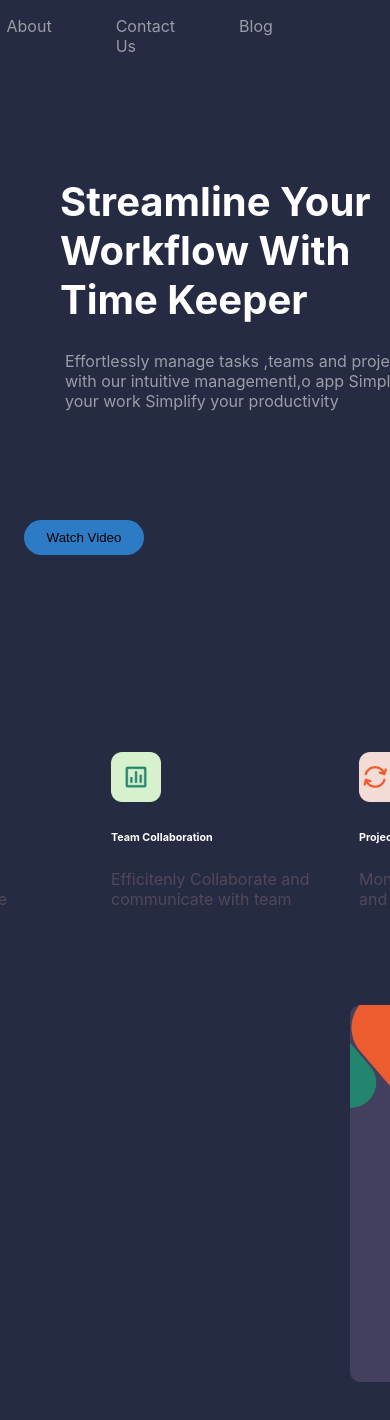
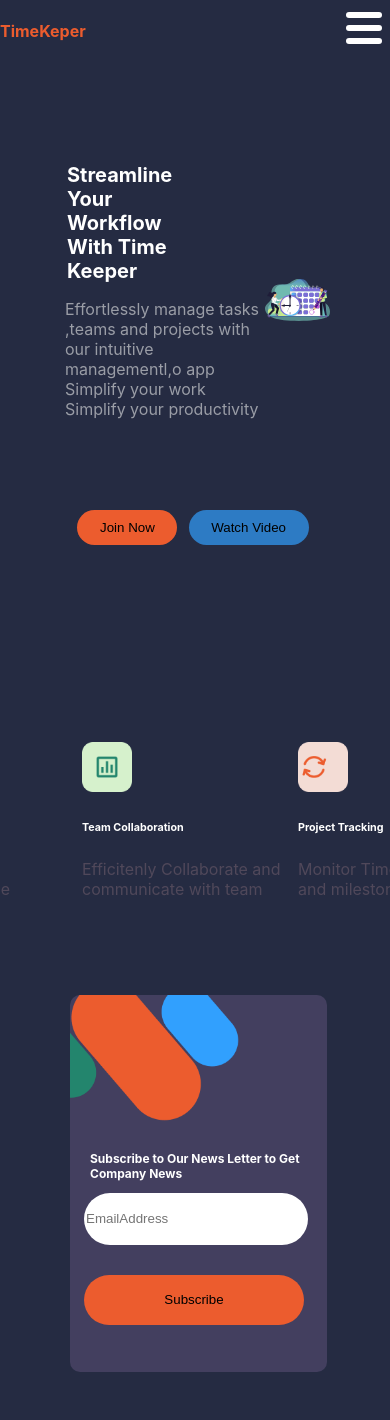
Before and after one commit to jMkwendy45/TimeKeeperFrontEnd, a React (Create React App) app: page / in a window 390 px wide. Shown: the top 1420 px of the page. Built offline with nearby package versions, Linux system fonts and the light colour scheme.

Commit message:
responsv

```diff
--- a/src/component/home/home.css
+++ b/src/component/home/home.css
@@ -27,7 +27,7 @@
     display: flex;
     justify-content: center;
     align-items: center;
-    margin-right:939px;
+    margin-right:1100px;
     margin-top:50px;
     gap:3rem;
 }
@@ -120,3 +120,76 @@
     border-radius:30px;
     background-color: #ec5c2e;
 }
+@media screen and (min-width:360px) and (max-width:740px) {
+    .streamText{
+        font-size:10px;
+        width:110px;
+        /*overflow-wrap:break-word;*/
+        color:#ffffff;
+        margin-right:10px;
+        margin-left:7px;
+    }
+    .effort-text{
+        width:200px;
+        overflow-wrap:break-word;
+        margin-left:5px;
+        color:#9a9da6;
+    }
+    .joinandwatchButton{
+        display: flex;
+        justify-content: center;
+        align-items: center;
+        margin-right:4px;
+        margin-top:7px;
+        gap:0.7rem;
+    }
+    .joinButton button{
+        height:35px;
+        width:100px;
+        border-radius: 40px;
+        border-style: none;
+        background-color: #ec5c2e;
+    }
+    .subscribe-box{
+        width: 257px;
+        height: 377px;
+        border: none;
+        background:#433f5f;
+        border-radius:10px;
+
+        boxShadow: 2px 2px 4px rgba(0, 0, 0, 0.2);
+        /*padding: 90px;*/
+        margin-left:70px;
+        margin-top:80px;
+    }
+    .subscribe-box h3{
+        margin-left:20px;
+        font-size:12px;
+        color:white;
+    }
+    .sub-button input{
+        height:50px;
+        width:220px;
+        border-radius:40px;
+        border:none;
+    }
+    .sub-button{
+        margin-left:14px;
+    }
+    .sub-button button{
+        /*magin-right:20px;*/
+        height:50px;
+        width:220px;
+        border:none;
+        border-radius:30px;
+        margin-top:30px;
+        background-color: #ec5c2e;
+    }
+    .key-feature-imgs {
+        display: flex;
+        justify-content: center;
+        align-items: center;
+        margin-left: 160px;
+        gap:1rem;
+    }
+}
--- a/src/component/navBar/NavBar.jsx
+++ b/src/component/navBar/NavBar.jsx
@@ -13,8 +13,13 @@ const NavBar = () =>{
         <div class="nav-main-container">
             <div className="inner-container" >
                 <h4>TimeKeper</h4>
+                <div className="menu" onClick={() => setIsOpen(!isOpen)}>
+                    <span></span>
+                    <span></span>
+                    <span></span>
+                </div>
                 <div className="navBarFields">
-                    <ul>
+                    <ul className={isOpen ? "open" : ""}>
                         <li className="active"><a href="#">Home</a></li>
                         <Link to="/login">Login</Link>
                         <li><a href="#">About</a></li>
--- a/src/component/navBar/navBar.css
+++ b/src/component/navBar/navBar.css
@@ -72,3 +72,52 @@
 #mobile i{
     color:white;
 }
+.menu {
+    display: none;
+    position: absolute;
+    top: 0.75rem;
+    right: 0.5rem;
+    flex-direction: column;
+    justify-content: space-between;
+    width: 2.25rem;
+    height: 2rem;
+}
+.menu span {
+    height: 0.4rem;
+    width: 100%;
+    background-color: #fff;
+    border-radius: 0.2rem;
+}
+@media (max-width: 480px) {
+    .menu {
+        display: flex;
+    }
+
+   .inner-container {
+        flex-direction: column;
+        align-items: flex-start;
+    }
+
+    .navBarFields  ul  {
+        display: none;
+        flex-direction: column;
+        width: 100%;
+        margin-bottom: 0.25rem;
+    }
+
+    .navBarFields  ul.open {
+        display: flex;
+    }
+    .navBarFields  ul li {
+        display: flex;
+    }
+
+    .navBarFields  ul li {
+        width: 100%;
+        text-align: center;
+    }
+
+    .navBarFields ul li a {
+        margin: 0.2rem 0.5rem;
+    }
+}
```
